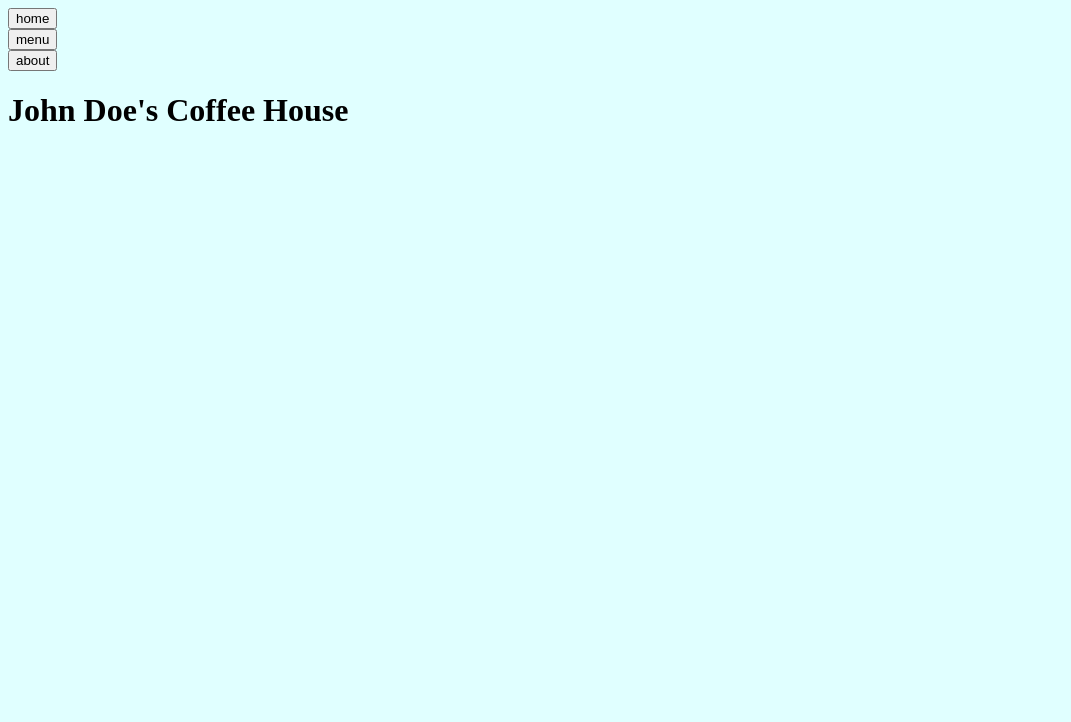
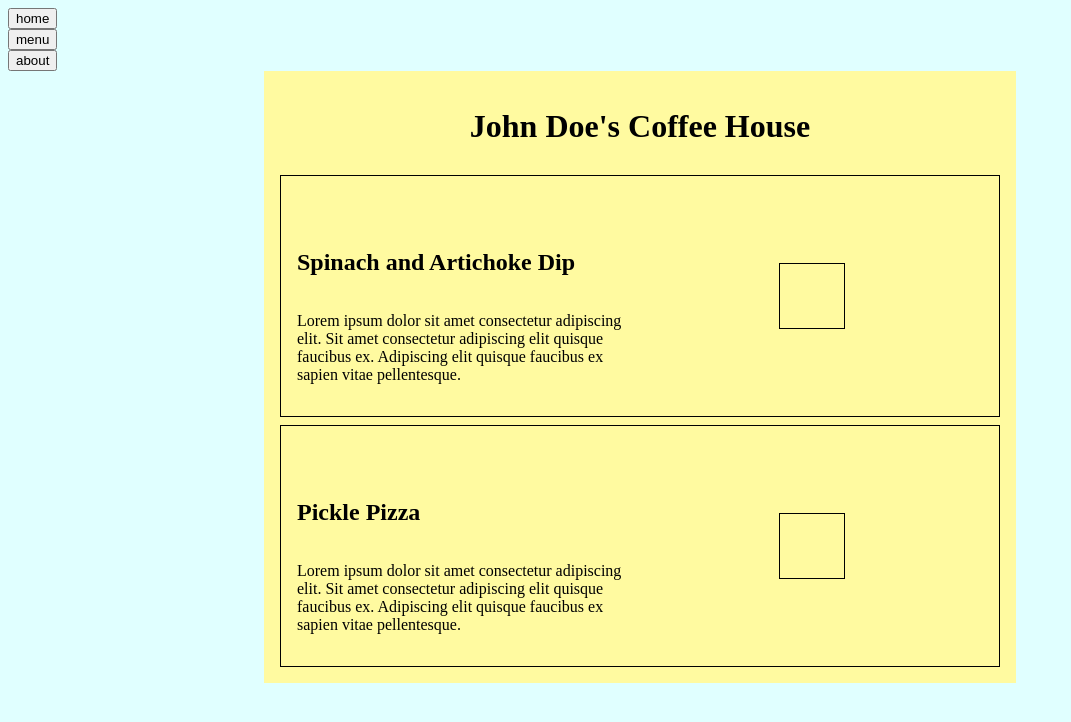
Before and after one commit to m-queszel/RestaurantPage-FrontendPractice, a website built with webpack: page src/template.html in a window 1280 px wide. Shown: the whole page, without its empty margins (0-1071 px from the left). Built offline with nearby package versions, Linux system fonts and the light colour scheme.

Commit message:
feat: added menu items to the page

```diff
--- a/src/initial-page-load.js
+++ b/src/initial-page-load.js
@@ -1,9 +1,42 @@
 
 export function initializePage() {
+
   const content = document.querySelector('#content');
   const titleContainer = document.createElement('div');
   const title = document.createElement('h1');
+  const placeholderImage1 = document.createElement('div');
+  placeholderImage1.classList.add('placeholderImage');
+
+  const placeholderImage2 = document.createElement('div');
+  placeholderImage2.classList.add('placeholderImage');
+
+  const menuCard1 = document.createElement('div');
+  menuCard1.classList.add('menuCard');
+
+  const menuItem1Desc = document.createElement('p');
+  const menuItem1Title = document.createElement('h2');
+  menuItem1Title.textContent = "Spinach and Artichoke Dip";
+  menuItem1Desc.textContent = "Lorem ipsum dolor sit amet consectetur adipiscing elit. Sit amet consectetur adipiscing elit quisque faucibus ex. Adipiscing elit quisque faucibus ex sapien vitae pellentesque.";
+
+  const menuCard2 = document.createElement('div');
+  menuCard2.classList.add('menuCard');
+  const menuItem2Desc = document.createElement('p');
+  const menuItem2Title = document.createElement('h2');
+  menuItem2Desc.textContent = "Lorem ipsum dolor sit amet consectetur adipiscing elit. Sit amet consectetur adipiscing elit quisque faucibus ex. Adipiscing elit quisque faucibus ex sapien vitae pellentesque.";
+  menuItem2Title.textContent = "Pickle Pizza";
+
+  menuCard1.appendChild(menuItem1Title);
+  menuCard1.appendChild(menuItem1Desc);
+  menuCard1.appendChild(placeholderImage1);
+
+  menuCard2.appendChild(menuItem2Title);
+  menuCard2.appendChild(menuItem2Desc);
+  menuCard2.appendChild(placeholderImage2);
+
   title.textContent = "John Doe's Coffee House";
   titleContainer.appendChild(title);
+
   content.appendChild(titleContainer);
+  content.appendChild(menuCard1);
+  content.appendChild(menuCard2);
 }
--- a/src/styles.css
+++ b/src/styles.css
@@ -1,3 +1,50 @@
 body {
   background-color: lightcyan;
 }
+
+h2 {
+  text-align: left;
+}
+
+.content {
+  display: grid;
+  background-color: #FFFAA0;
+  justify-items: center;
+  margin-left: 20vw;
+  margin-right: 20vw;
+  gap: 8px;
+  padding: 1rem;
+}
+
+.menuCard {
+  display: grid;
+  grid-template: 1fr 1fr / 1fr 1fr;
+  text-align: left;
+  padding: 1rem;
+  border: 1px solid black;
+}
+
+.menuCard h2 {
+  grid-col: 1 / 2;
+  grid-row: 1 / 2;
+  align-self: self-end;
+}
+
+.menuCard p {
+  grid-col: 1 / 2;
+  grid-row: 2 / 3;
+}
+
+.menuCard div {
+  grid-col: 2 / 3;
+  grid-row: 1 / 3;
+  align-self: center;
+  justify-self: center;
+}
+
+
+.placeholderImage {
+  width: 64px;
+  height: 64px;
+  border: 1px solid black;
+}
```
